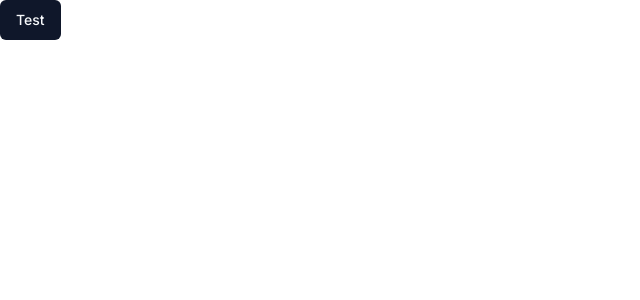
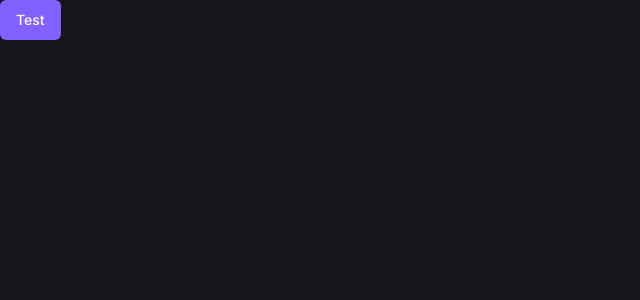
Before and after one commit to Yaguera/fsw-barber, a Next.js app: page / in a window 1280 px wide. Shown: the top 300 px of the page, without its empty margins (0-640 px from the left). Built offline with nearby package versions, Linux system fonts and the light colour scheme.

Commit message:
feat: add shadcn components

```diff
--- /dev/null
+++ b/app/_components/ui/card.tsx
@@ -0,0 +1,79 @@
+import * as React from "react"
+
+import { cn } from "@/app/_lib/utils"
+
+const Card = React.forwardRef<
+  HTMLDivElement,
+  React.HTMLAttributes<HTMLDivElement>
+>(({ className, ...props }, ref) => (
+  <div
+    ref={ref}
+    className={cn(
+      "rounded-lg border bg-card text-card-foreground shadow-sm",
+      className
+    )}
+    {...props}
+  />
+))
+Card.displayName = "Card"
+
+const CardHeader = React.forwardRef<
+  HTMLDivElement,
+  React.HTMLAttributes<HTMLDivElement>
+>(({ className, ...props }, ref) => (
+  <div
+    ref={ref}
+    className={cn("flex flex-col space-y-1.5 p-6", className)}
+    {...props}
+  />
+))
+CardHeader.displayName = "CardHeader"
+
+const CardTitle = React.forwardRef<
+  HTMLParagraphElement,
+  React.HTMLAttributes<HTMLHeadingElement>
+>(({ className, ...props }, ref) => (
+  <h3
+    ref={ref}
+    className={cn(
+      "text-2xl font-semibold leading-none tracking-tight",
+      className
+    )}
+    {...props}
+  />
+))
+CardTitle.displayName = "CardTitle"
+
+const CardDescription = React.forwardRef<
+  HTMLParagraphElement,
+  React.HTMLAttributes<HTMLParagraphElement>
+>(({ className, ...props }, ref) => (
+  <p
+    ref={ref}
+    className={cn("text-sm text-muted-foreground", className)}
+    {...props}
+  />
+))
+CardDescription.displayName = "CardDescription"
+
+const CardContent = React.forwardRef<
+  HTMLDivElement,
+  React.HTMLAttributes<HTMLDivElement>
+>(({ className, ...props }, ref) => (
+  <div ref={ref} className={cn("p-6 pt-0", className)} {...props} />
+))
+CardContent.displayName = "CardContent"
+
+const CardFooter = React.forwardRef<
+  HTMLDivElement,
+  React.HTMLAttributes<HTMLDivElement>
+>(({ className, ...props }, ref) => (
+  <div
+    ref={ref}
+    className={cn("flex items-center p-6 pt-0", className)}
+    {...props}
+  />
+))
+CardFooter.displayName = "CardFooter"
+
+export { Card, CardHeader, CardFooter, CardTitle, CardDescription, CardContent }
--- /dev/null
+++ b/app/_components/ui/input.tsx
@@ -0,0 +1,25 @@
+import * as React from "react"
+
+import { cn } from "@/app/_lib/utils"
+
+export interface InputProps
+  extends React.InputHTMLAttributes<HTMLInputElement> {}
+
+const Input = React.forwardRef<HTMLInputElement, InputProps>(
+  ({ className, type, ...props }, ref) => {
+    return (
+      <input
+        type={type}
+        className={cn(
+          "flex h-10 w-full rounded-md border border-input bg-background px-3 py-2 text-sm ring-offset-background file:border-0 file:bg-transparent file:text-sm file:font-medium placeholder:text-muted-foreground focus-visible:outline-none focus-visible:ring-2 focus-visible:ring-ring focus-visible:ring-offset-2 disabled:cursor-not-allowed disabled:opacity-50",
+          className
+        )}
+        ref={ref}
+        {...props}
+      />
+    )
+  }
+)
+Input.displayName = "Input"
+
+export { Input }
--- a/app/globals.css
+++ b/app/globals.css
@@ -3,59 +3,36 @@
 @tailwind utilities;
 
 @layer base {
-  :root {
-    --background: 0 0% 100%;
-    --foreground: 222.2 84% 4.9%;
-    --card: 0 0% 100%;
-    --card-foreground: 222.2 84% 4.9%;
-    --popover: 0 0% 100%;
-    --popover-foreground: 222.2 84% 4.9%;
-    --primary: 222.2 47.4% 11.2%;
-    --primary-foreground: 210 40% 98%;
-    --secondary: 210 40% 96.1%;
-    --secondary-foreground: 222.2 47.4% 11.2%;
-    --muted: 210 40% 96.1%;
-    --muted-foreground: 215.4 16.3% 46.9%;
-    --accent: 210 40% 96.1%;
-    --accent-foreground: 222.2 47.4% 11.2%;
-    --destructive: 0 84.2% 60.2%;
+  .dark {
+    --background: 225 9% 9%;
+    --foreground: 210 40% 98%;
+
+    --card: 228 9% 11%;
+    --card-foreground: 210 40% 98%;
+
+    --popover: 228 9% 11%;
+    --popover-foreground: 210 40% 98%;
+
+    --primary: 252 100% 69%;
+    --primary-foreground: 0 0% 100%;
+
+    --secondary: 228 6% 16%;
+    --secondary-foreground: 210 40% 98%;
+
+    --muted: 228 6% 16%;
+    --muted-foreground: 215 20.2% 65.1%;
+
+    --accent: 228 6% 16%;
+    --accent-foreground: 210 40% 98%;
+
+    --destructive: 0 84% 60%;
     --destructive-foreground: 210 40% 98%;
-    --border: 214.3 31.8% 91.4%;
-    --input: 214.3 31.8% 91.4%;
-    --ring: 222.2 84% 4.9%;
+
+    --border: 228 6% 16%;
+    --input: 228 6% 16%;
+    --ring: 212.7 26.8% 83.9%;
+
     --radius: 0.5rem;
-    --chart-1: 12 76% 61%;
-    --chart-2: 173 58% 39%;
-    --chart-3: 197 37% 24%;
-    --chart-4: 43 74% 66%;
-    --chart-5: 27 87% 67%;
-  }
-
-  .dark {
-    --background: 222.2 84% 4.9%;
-    --foreground: 210 40% 98%;
-    --card: 222.2 84% 4.9%;
-    --card-foreground: 210 40% 98%;
-    --popover: 222.2 84% 4.9%;
-    --popover-foreground: 210 40% 98%;
-    --primary: 210 40% 98%;
-    --primary-foreground: 222.2 47.4% 11.2%;
-    --secondary: 217.2 32.6% 17.5%;
-    --secondary-foreground: 210 40% 98%;
-    --muted: 217.2 32.6% 17.5%;
-    --muted-foreground: 215 20.2% 65.1%;
-    --accent: 217.2 32.6% 17.5%;
-    --accent-foreground: 210 40% 98%;
-    --destructive: 0 62.8% 30.6%;
-    --destructive-foreground: 210 40% 98%;
-    --border: 217.2 32.6% 17.5%;
-    --input: 217.2 32.6% 17.5%;
-    --ring: 212.7 26.8% 83.9%;
-    --chart-1: 220 70% 50%;
-    --chart-2: 160 60% 45%;
-    --chart-3: 30 80% 55%;
-    --chart-4: 280 65% 60%;
-    --chart-5: 340 75% 55%;
   }
 }
 
--- a/app/layout.tsx
+++ b/app/layout.tsx
@@ -15,7 +15,7 @@
   children: React.ReactNode;
 }>) {
   return (
-    <html lang="en">
+    <html lang="en" className="dark">
       <body className={inter.className}>{children}</body>
     </html>
   );
```
